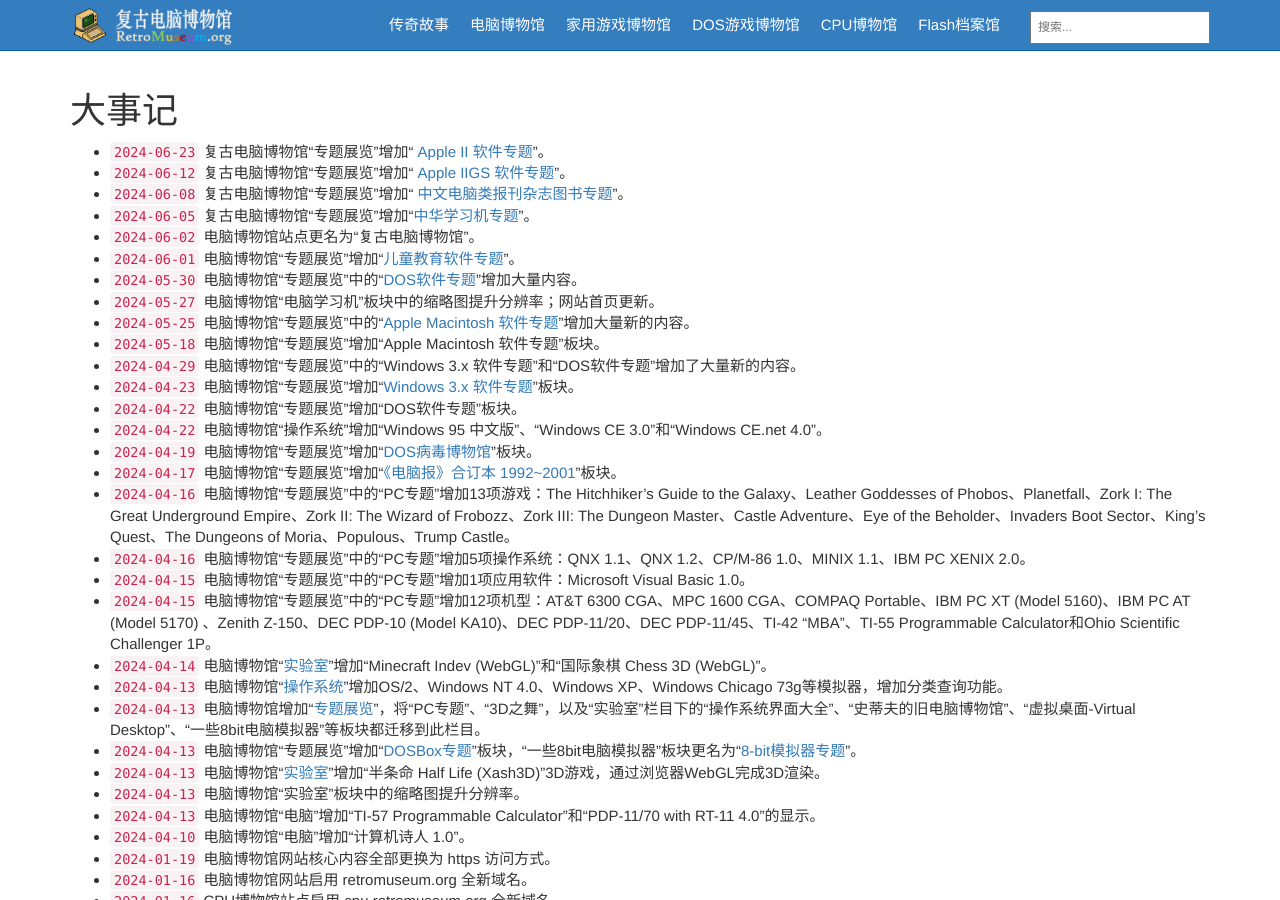
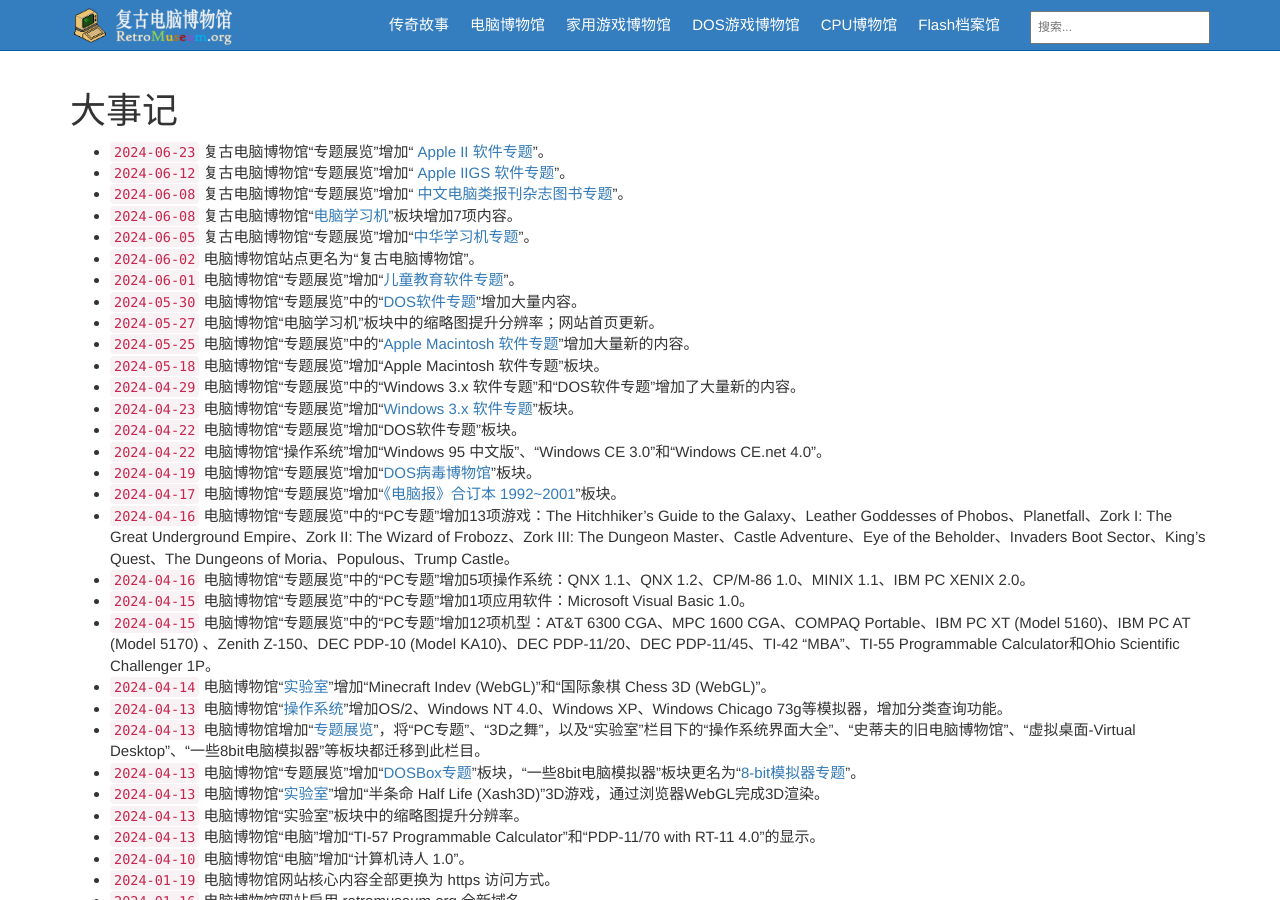
Before and after one commit to compumuseum/compumuseum.github.io, a Jekyll site: the page built from pages/memorabilia.md, in a window 1280 px wide and 900 px high. Built offline with Jekyll 4.4.1, drawn with Linux system fonts in a browser that asks for light colours.

Commit message:
Update memorabilia.md

```diff
--- a/pages/memorabilia.md
+++ b/pages/memorabilia.md
@@ -15,6 +15,7 @@
 Apple IIGS 软件专题</a>”。<!-- 收集36个软件 -->
 - `2024-06-08`     复古电脑博物馆“专题展览”增加“<a href="https://computer.retromuseum.org:86/cm/book/" target="_blank" onclick="return checkLinks();">
 中文电脑类报刊杂志图书专题</a>”。
+- `2024-06-08`     复古电脑博物馆“<a href="https://computer.retromuseum.org:86/sb486/" target="_blank" onclick="return checkLinks();">电脑学习机</a>”板块增加7项内容。
 - `2024-06-05`     复古电脑博物馆“专题展览”增加“<a href="https://computer.retromuseum.org:86/?data=cm/data/ceci.json" target="_blank" onclick="return checkLinks();">中华学习机专题</a>”。<!-- 收集28个软件 -->
 - `2024-06-02`     电脑博物馆站点更名为“复古电脑博物馆”。
 - `2024-06-01`     电脑博物馆“专题展览”增加“<a href="https://computer.retromuseum.org:86/?data=cm/data/kid.json" target="_blank" onclick="return checkLinks();">儿童教育软件专题</a>”。
```
